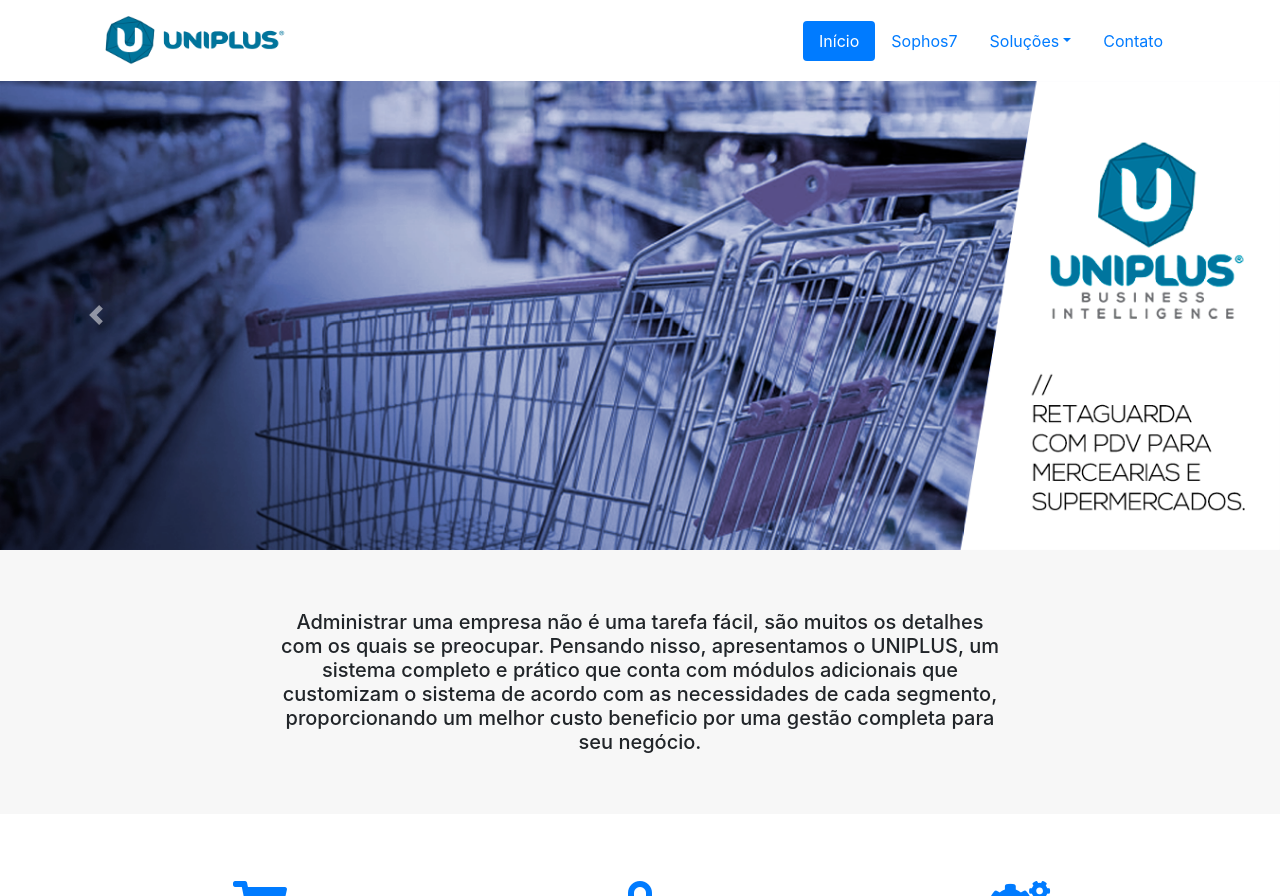
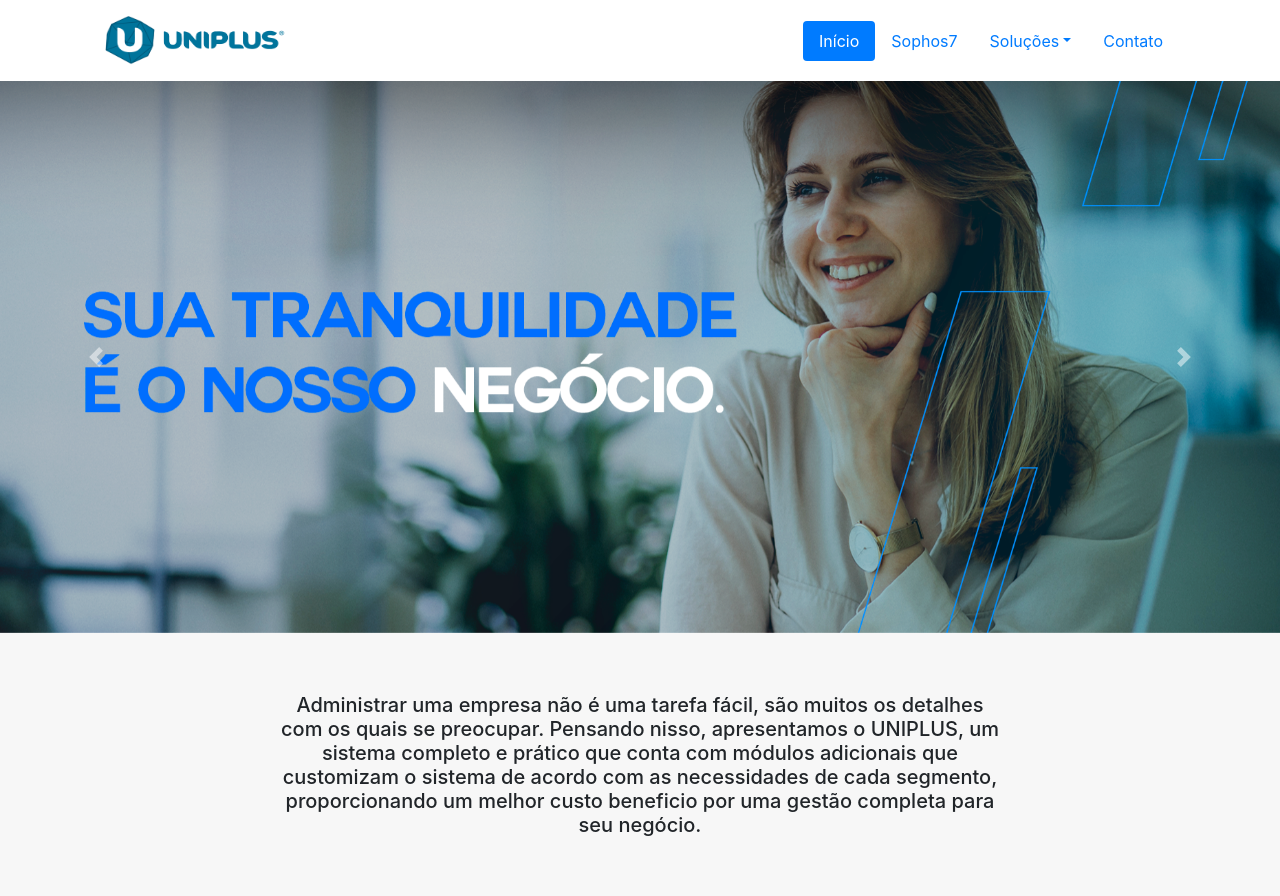
Before and after one commit to WgCarlos/sophos7-novo-site, a PHP site: page / in a window 1280 px wide. Shown: the top 896 px of the page. Run offline with PHP 8.4, Linux system fonts and the light colour scheme; some libraries are stand-ins or nearby versions.

Commit message:
Alteração slide home

```diff
--- a/index.php
+++ b/index.php
@@ -6,10 +6,10 @@
 	<div id="carouselExampleControls" class="carousel slide" data-ride="carousel">
   		<div class="carousel-inner sliderHome">
     		<div class="carousel-item active">
-      			<img class="d-block w-100" src="img/slider1.png" alt="First slide">
+      			<img class="d-block w-100" src="img/job3.png" alt="First slide">
     		</div>
     		<div class="carousel-item">
-      			<img class="d-block w-100" src="img/slider2.png" alt="Second slide">
+      			<img class="d-block w-100" src="img/job1.png" alt="Second slide">
     		</div>
   		</div>
   			<a class="carousel-control-prev" href="#carouselExampleControls" role="button" data-slide="prev">
--- a/store.php
+++ b/store.php
@@ -24,7 +24,7 @@
 	</div>
 </div>
 <div class="imgService text-center">
-	<img src="img/StoreSE.png" class="img-fluid">
+	<img src="img/Store Horizontal Uniplus.png" class="img-fluid">
 </div>
 <div class="container">
 	<div class="serviceSolucao">
```
Also changed, not shown: img/job1.png (added), img/job3.png (added).
